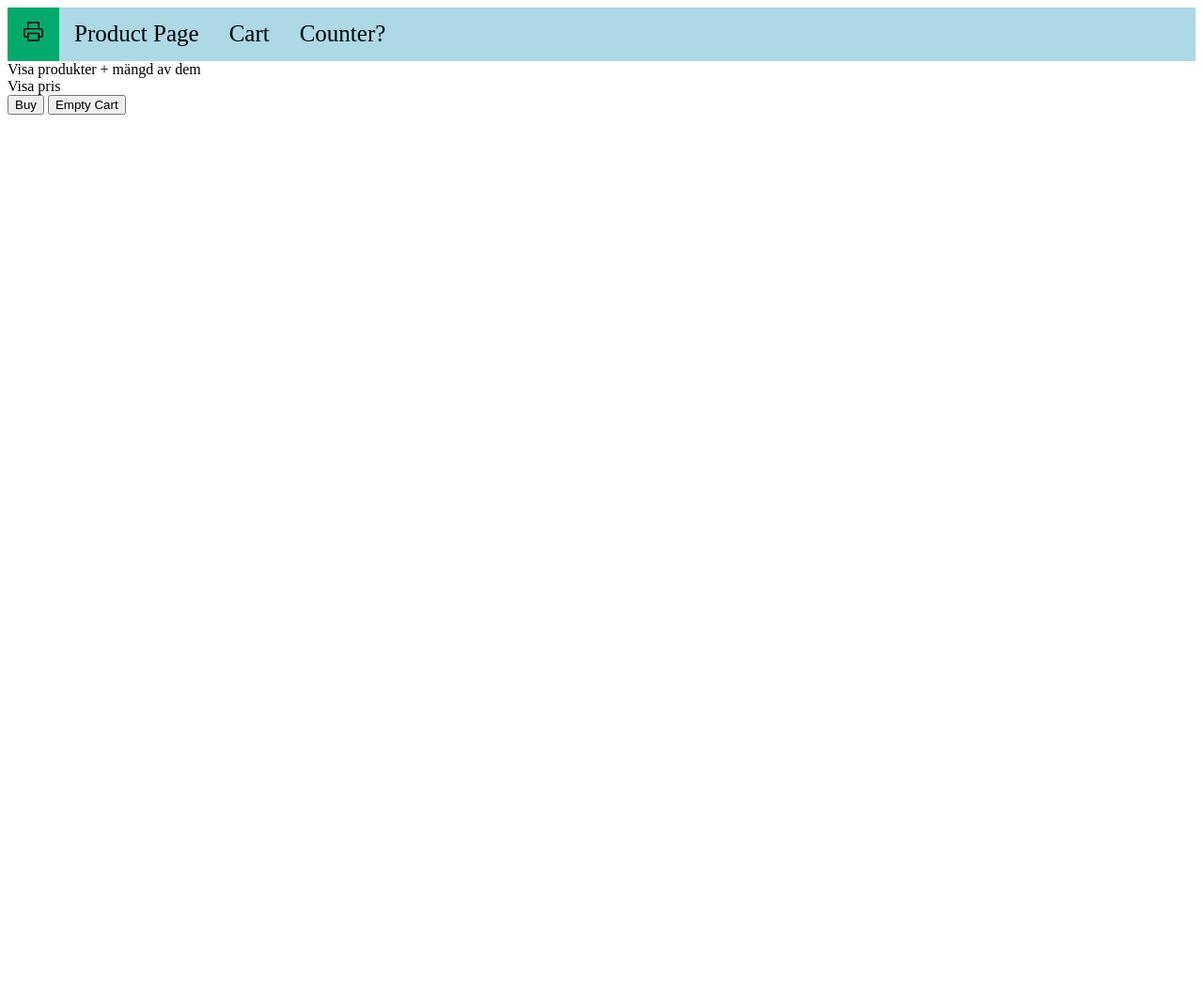
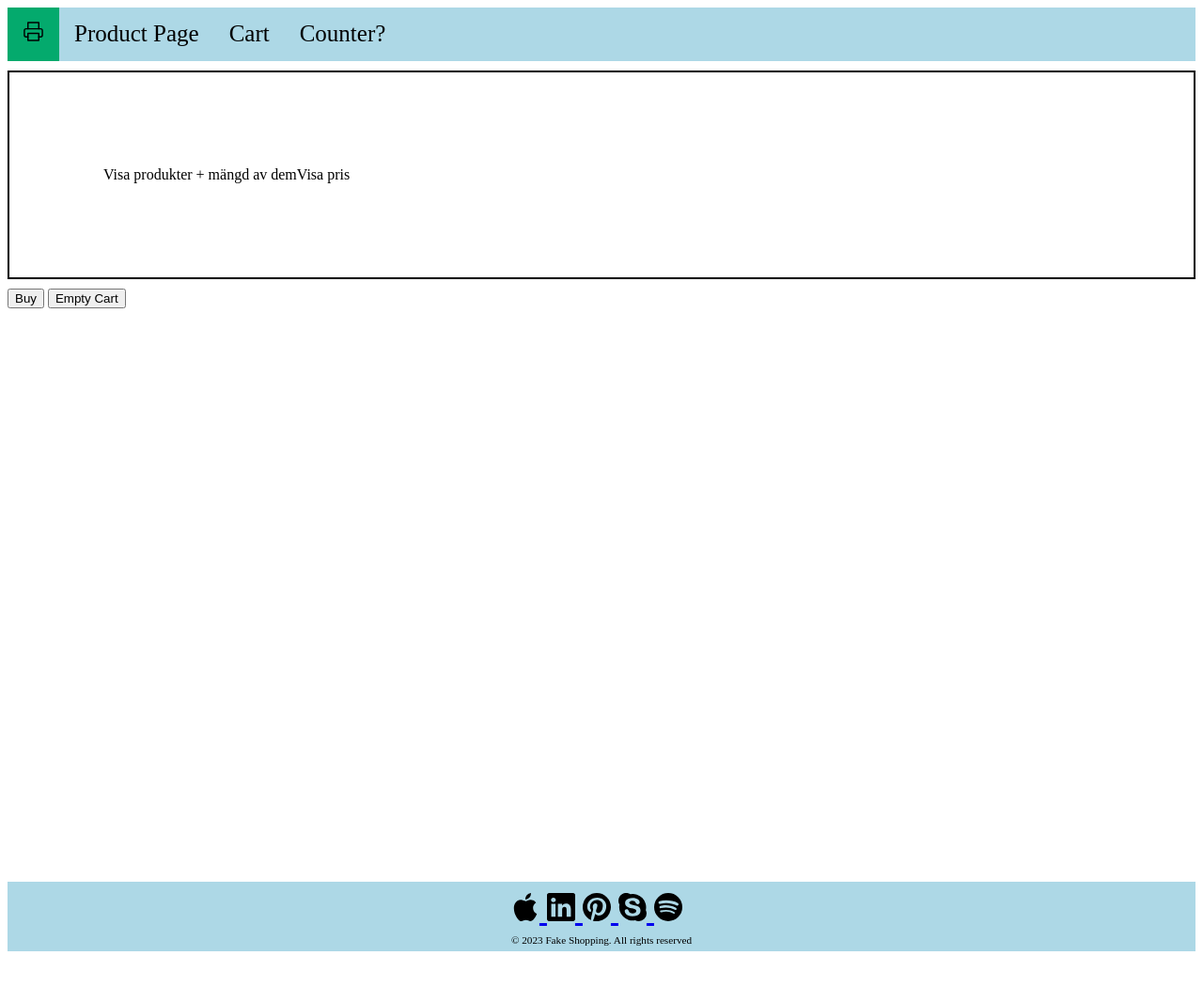
Before and after one commit to LeonTillberg/FE22-js2-mp3--Leon-Felix, a website: page kundvagn.html in a window 1280 px wide. Shown: the top 1050 px of the page at 94% size. Before the commit the page ends 800 px from the top, so only its background shows below. Drawn offline with Linux system fonts and the light colour scheme; files whose address does not match are found by name.

Commit message:
la till footer i kundvagn samt container

```diff
--- a/kundvagn.html
+++ b/kundvagn.html
@@ -19,13 +19,38 @@
         <a href="">Counter?</a>
     </nav>
 
-
-    <div>Visa produkter + mängd av dem</div>
-    <div>Visa pris</div>
+    <div class="chosen-produkts">
+        <div>Visa produkter + mängd av dem</div>
+        <div>Visa pris</div>
+    </div>
 
     <button>Buy</button>
     <button>Empty Cart</button>
 
+    <footer>
+        <div class="social-icon">
+            <a href="https://www.apple.com/se/">
+                <img src="./pics/apple.svg" alt="Apple.logo">
+            </a>
+            <a href="https://www.linkedin.com/">
+                <img src="./pics/linkedin.svg" alt="Linkedin.logo">
+            </a>
+            <a href="https://www.pinterest.se/">
+                <img src="./pics/pinterest.svg" alt="Pinterest.logo">
+            </a>
+            <a href="https://www.skype.com/sv/">
+                <img src="./pics/skype.svg" alt="Skype.logo">
+            </a>
+            <a
+                href="https://open.spotify.com/">
+                <img src="./pics/spotify.svg" alt="Spotify.logo">
+            </a>
+            <div class="copyright">
+                <p>© 2023 Fake Shopping. All rights reserved</p>
+            </div>
+        </div>
+    </footer>
+
 </body>
 
 </html>
--- a/style.css
+++ b/style.css
@@ -28,6 +28,16 @@
 }
 
 .product-container{
+    display: flex;
+    flex-wrap: wrap;
+
+    border: #000000 solid 2px;
+    margin-top: 10px;
+    margin-bottom: 10px;
+    padding: 100px;
+}
+
+.chosen-produkts{
     display: flex;
     flex-wrap: wrap;
 
```
